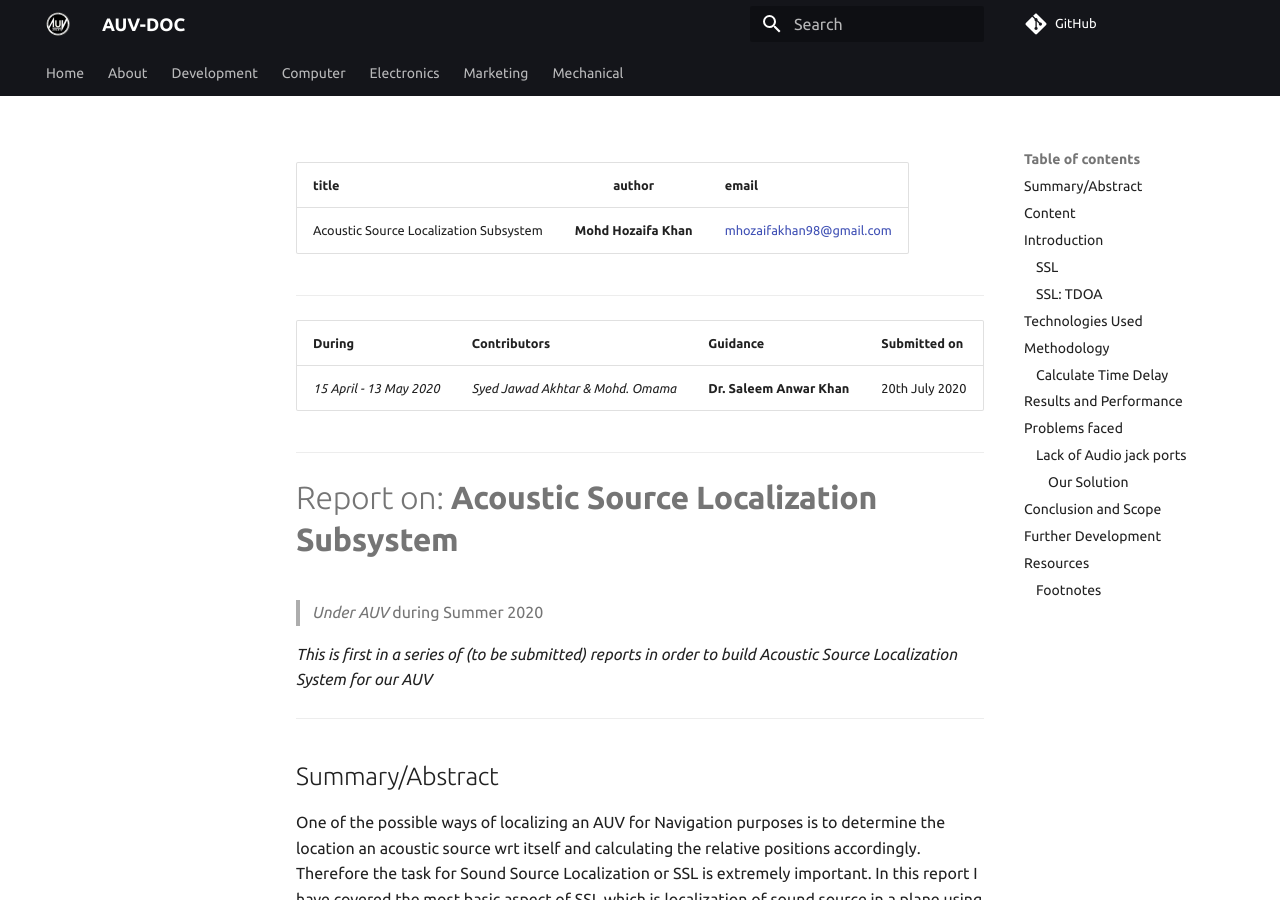
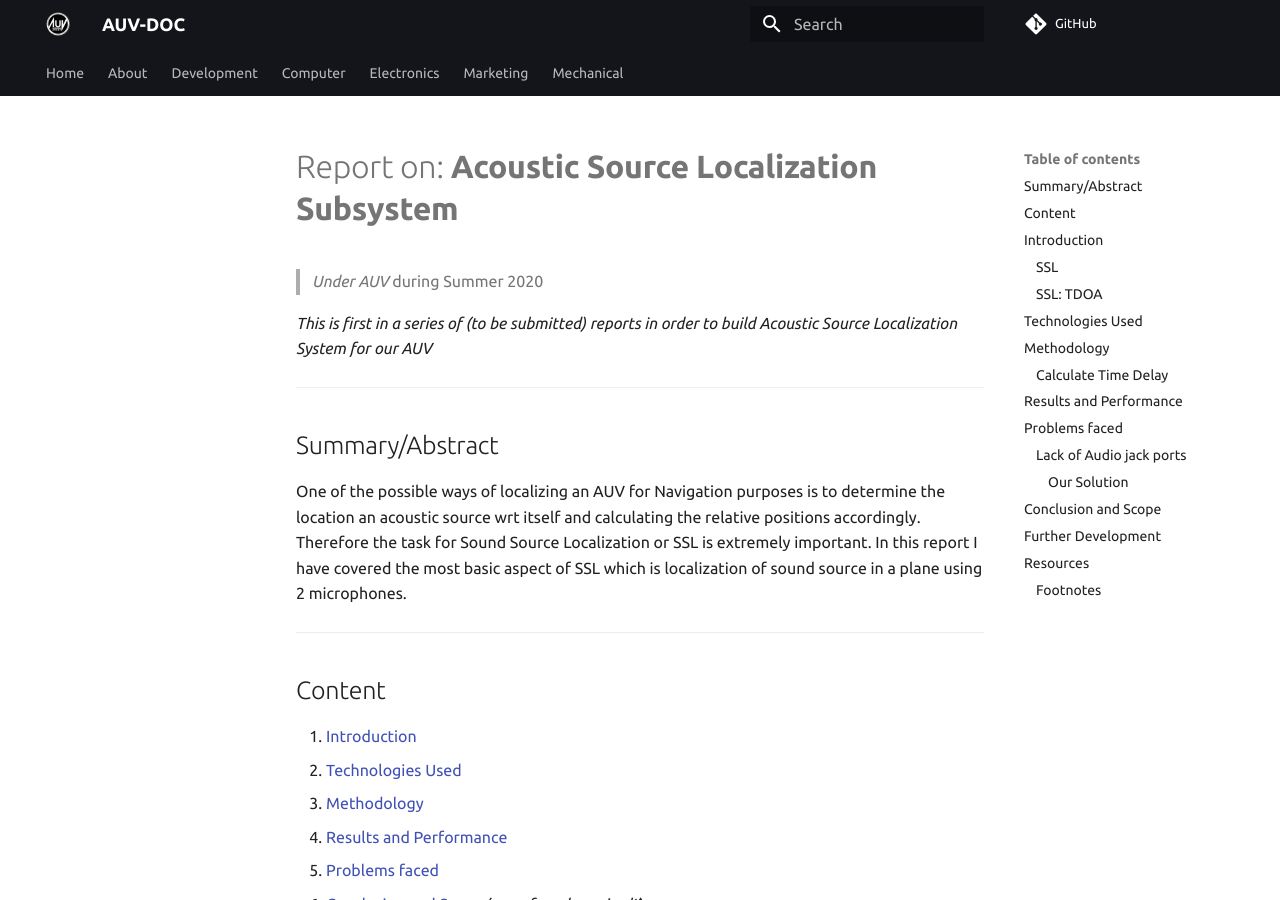
Before and after one commit to auvzhcet/Documentation, an MkDocs documentation site: the page built from docs/computer/student_Reports/Acoustic-Source_Mohd-Hozaifa-Khan.md, in a window 1280 px wide and 900 px high. Built offline with MkDocs 1.6.1 and Material for MkDocs 9.7.7, drawn with Linux system fonts in a browser that asks for light colours; comment, search, counter and statistics services are not loaded.

Commit message:
docs: change change to yaml format
remove table

```diff
--- a/docs/computer/student_Reports/Acoustic-Source_Mohd-Hozaifa-Khan.md
+++ b/docs/computer/student_Reports/Acoustic-Source_Mohd-Hozaifa-Khan.md
@@ -1,12 +1,9 @@
-|title|author|email|
-|:-|:---:|---|
-|Acoustic Source Localization Subsystem|**Mohd Hozaifa Khan**| [mhozaifakhan98@gmail.com](mailto:mhozaifakhan98@gmail.com)|
-
 ---
-
-|During|Contributors|Guidance|Submitted on|
-|--|--|--|--|
-|_15 April - 13 May 2020_| *Syed Jawad Akhtar & Mohd. Omama*| **Dr. Saleem Anwar Khan**|20th July 2020|
+title: Acoustic Source Localization Subsystem
+author: Mohd Hozaifa Khan
+email: mhozaifakhan98@gmail.com
+Duration: 15 April - 13 May 2020
+Contributors: Syed Jawad Akhtar & Mohd. Omama
 
 ---
 
```
